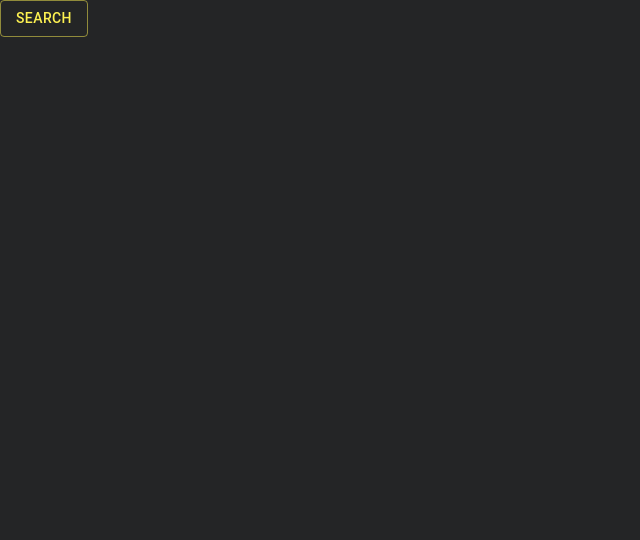
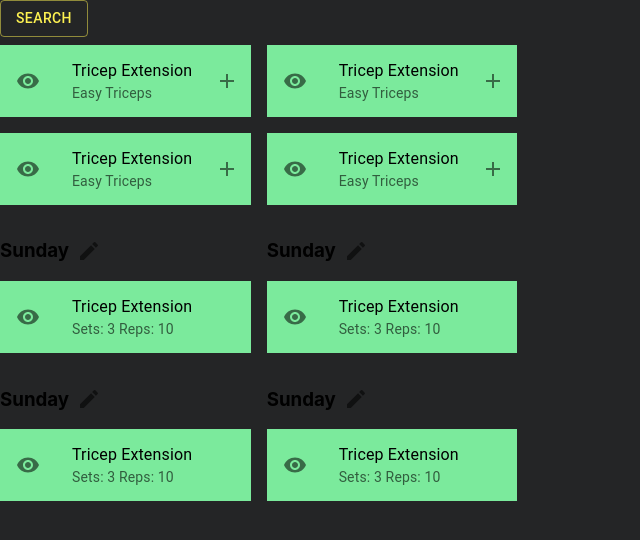
Before and after one commit to Necolanch/exercise-buddy, a React (Create React App) app in the folder exercise-buddy/: page / in a window 1280 px wide. Shown: the top 540 px of the page, without its empty margins (0-640 px from the left). Built offline with nearby package versions, Linux system fonts and the light colour scheme.

Commit message:
Create list for adding exercises from search results and favorites results and list for display of exercises already in plan

```diff
--- a/exercise-buddy/package.json
+++ b/exercise-buddy/package.json
@@ -5,6 +5,7 @@
   "dependencies": {
     "@emotion/react": "^11.10.5",
     "@emotion/styled": "^11.10.5",
+    "@mui/icons-material": "^5.11.0",
     "@mui/material": "^5.11.6",
     "@testing-library/jest-dom": "^5.16.5",
     "@testing-library/react": "^13.4.0",
@@ -40,6 +41,5 @@
       "last 1 firefox version",
       "last 1 safari version"
     ]
-  },
-  "devDependencies": {}
+  }
 }
--- a/exercise-buddy/src/App.js
+++ b/exercise-buddy/src/App.js
@@ -1,11 +1,14 @@
 import './App.css';
 
 import MyButton from './Components/Button';
+import { AddList, PlanList } from './Components/List';
 
 function App() {
   return (
     <div>
-      <MyButton></MyButton>
+      <MyButton/>
+      <AddList/>
+      <PlanList/>
     </div>
   );
 }
--- /dev/null
+++ b/exercise-buddy/src/Components/List.js
@@ -0,0 +1,179 @@
+import Grid from '@mui/material/Grid';
+import List from '@mui/material/List';
+import ListItem from '@mui/material/ListItem';
+import ListItemIcon from '@mui/material/ListItemIcon';
+import ListItemText from '@mui/material/ListItemText';
+import IconButton from '@mui/material/IconButton';
+import VisibilityIcon from '@mui/icons-material/Visibility';
+import AddIcon from '@mui/icons-material/Add';
+import EditIcon from '@mui/icons-material/Edit';
+import { createTheme, ThemeProvider } from '@mui/material/styles';
+import { PropTypes } from "prop-types";
+
+const theme=createTheme({
+    components:{
+        MuiListItem:{
+            styleOverrides:{
+                root:{
+                    backgroundColor:"#7BEA9C"
+                }
+            }
+        }
+    }
+})
+
+const AddList = (props) =>{
+    return (
+        <ThemeProvider theme={theme}>
+        <List>
+        <Grid container spacing={2} rowSpacing={2} sx={{width:"50vw"}}>
+            <Grid item xs={4} sm={5}>
+            <ListItem secondaryAction={
+                    <IconButton edge="end" aria-label="delete">
+                      <AddIcon/>
+                    </IconButton>}>
+              <ListItemIcon>
+                <VisibilityIcon/>
+              </ListItemIcon>
+              <ListItemText primary={props.name} secondary={`${props.difficulty} ${props.muscle}`}/>
+            </ListItem>
+            </Grid>
+
+            <Grid item xs={4} sm={5}>
+            <ListItem secondaryAction={
+                    <IconButton edge="end" aria-label="delete">
+                      <AddIcon/>
+                    </IconButton>}>
+              <ListItemIcon>
+                <VisibilityIcon/>
+              </ListItemIcon>
+              <ListItemText primary={props.name} secondary={`${props.difficulty} ${props.muscle}`}/>
+            </ListItem>
+            </Grid>
+
+            <Grid item xs={4} sm={5}>
+            <ListItem secondaryAction={
+                    <IconButton edge="end" aria-label="delete">
+                      <AddIcon/>
+                    </IconButton>}>
+              <ListItemIcon>
+                <VisibilityIcon/>
+              </ListItemIcon>
+              <ListItemText primary={props.name} secondary={`${props.difficulty} ${props.muscle}`}/>
+            </ListItem>
+            </Grid>
+
+            <Grid item xs={4} sm={5}>
+            <ListItem secondaryAction={
+                    <IconButton edge="end" aria-label="delete">
+                      <AddIcon/>
+                    </IconButton>}>
+              <ListItemIcon>
+                <VisibilityIcon/>
+              </ListItemIcon>
+              <ListItemText primary={props.name} secondary={`${props.difficulty} ${props.muscle}`}/>
+            </ListItem>
+            </Grid>
+        </Grid>
+        </List>
+        </ThemeProvider>
+    )
+}
+
+const PlanList = (props) =>{
+    return (
+        <ThemeProvider theme={theme}>
+        <List>
+        <Grid container spacing={2} rowSpacing={2} sx={{width:"50vw"}}>
+        <Grid item xs={5}>
+            <div style={{display:"flex"}}>
+            <h3>{props.day}</h3>
+            <IconButton aria-label="edit">
+              <EditIcon/>
+            </IconButton>
+            </div>
+            <ListItem>
+              <ListItemIcon>
+                <VisibilityIcon/>
+              </ListItemIcon>
+              <ListItemText primary={props.name} secondary={`Sets: ${props.sets} Reps: ${props.reps}`}/>
+            </ListItem>
+            </Grid>
+
+            <Grid item xs={5}>
+            <div style={{display:"flex"}}>
+            <h3>{props.day}</h3>
+            <IconButton aria-label="edit">
+              <EditIcon/>
+            </IconButton>
+            </div>
+            <ListItem>
+              <ListItemIcon>
+                <VisibilityIcon/>
+              </ListItemIcon>
+              <ListItemText primary={props.name} secondary={`Sets: ${props.sets} Reps: ${props.reps}`}/>
+            </ListItem>
+            </Grid>
+
+            <Grid item xs={5}>
+            <div style={{display:"flex"}}>
+            <h3>{props.day}</h3>
+            <IconButton aria-label="edit">
+              <EditIcon/>
+            </IconButton>
+            </div>
+            <ListItem>
+              <ListItemIcon>
+                <VisibilityIcon/>
+              </ListItemIcon>
+              <ListItemText primary={props.name} secondary={`Sets: ${props.sets} Reps: ${props.reps}`}/>
+            </ListItem>
+            </Grid>
+
+            <Grid item xs={5}>
+            <div style={{display:"flex"}}>
+            <h3>{props.day}</h3>
+            <IconButton aria-label="edit">
+              <EditIcon/>
+            </IconButton>
+            </div>
+            <ListItem>
+              <ListItemIcon>
+                <VisibilityIcon/>
+              </ListItemIcon>
+              <ListItemText primary={props.name} secondary={`Sets: ${props.sets} Reps: ${props.reps}`}/>
+            </ListItem>
+            </Grid>
+        </Grid>
+        </List>
+        </ThemeProvider>
+    )
+}
+
+AddList.propTypes={
+    name: PropTypes.string,
+    difficulty: PropTypes.string,
+    muscle: PropTypes.string
+}
+
+AddList.defaultProps={
+    name:"Tricep Extension",
+    difficulty: "Easy",
+    muscle:"Triceps"
+}
+
+PlanList.propTypes={
+    name: PropTypes.string,
+    sets: PropTypes.number,
+    reps: PropTypes.number,
+    day:PropTypes.string
+}
+
+PlanList.defaultProps={
+    name:"Tricep Extension",
+    sets: 3,
+    reps:10,
+    day:"Sunday"
+}
+
+export {AddList, PlanList}
```
